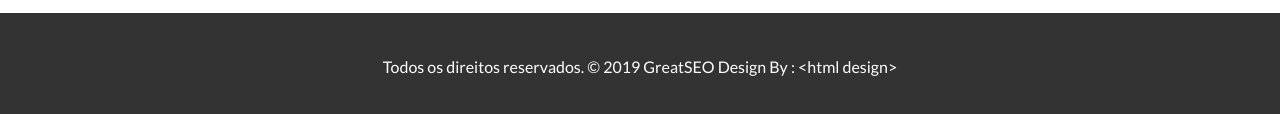
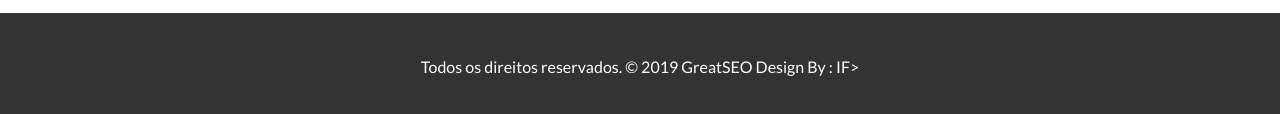
Before and after one commit to YanTelles/great, a plain HTML site: page about.html in a window 1280 px wide. Shown: the part 1038-1152 px from the top of the page. Drawn offline with Linux system fonts and the light colour scheme.

Commit message:
Update about.html

```diff
--- a/about.html
+++ b/about.html
@@ -133,7 +133,7 @@
         <div class="container">
             <div class="footer-distributed">
                 <div class="footer-left">
-                  <p class="footer-company-name">Todos os direitos reservados. &copy; 2019 <a href="#">GreatSEO</a> Design By : <<a href="https://www.facebook.com/yan.victor.184007">html design</a>></p>
+                  <p class="footer-company-name">Todos os direitos reservados. &copy; 2019 <a href="#">GreatSEO</a> Design By : IF</a>></p>
                 </div>
             </div>
         </div>
```
